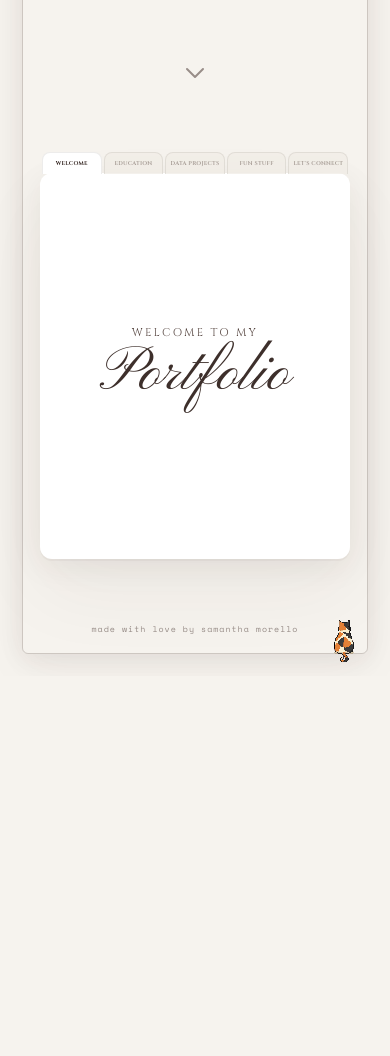
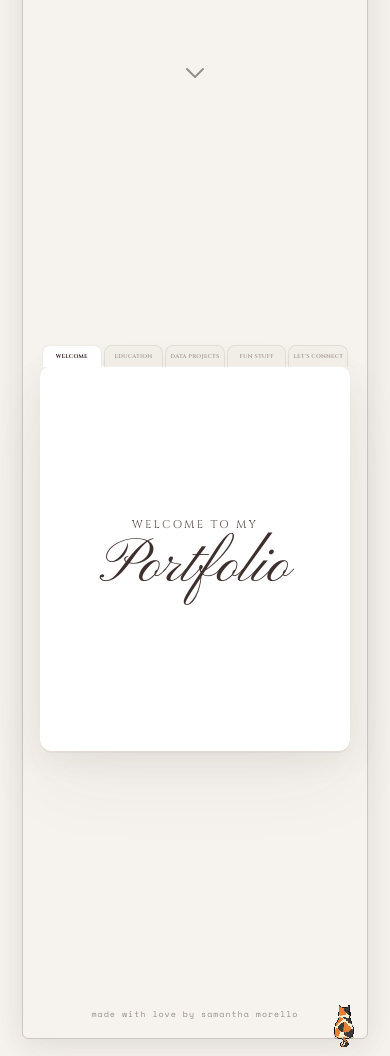
Before and after one commit to sammmorello/mywebsite, a plain HTML site: page index.html in a window 390 px wide. Shown: the part 720-1776 px from the top of the page. Before the commit the page ends 1396 px from the top, so only its background shows below. Drawn offline with nearby package versions, Linux system fonts and the light colour scheme.

Commit message:
Center folder widget vertically on mobile
Co-Authored-By: Claude Sonnet 4.6 <noreply@anthropic.com>

```diff
--- a/styles.css
+++ b/styles.css
@@ -1229,9 +1229,10 @@ input, textarea, select {
   /* Portfolio section */
   .portfolio-section {
     height: auto;
-    min-height: unset;
+    min-height: 100svh;
     padding: 1.25rem 2rem 2rem;
-    align-items: flex-start;
+    align-items: center;
+    justify-content: center;
   }
 
   .folder-widget {
```
